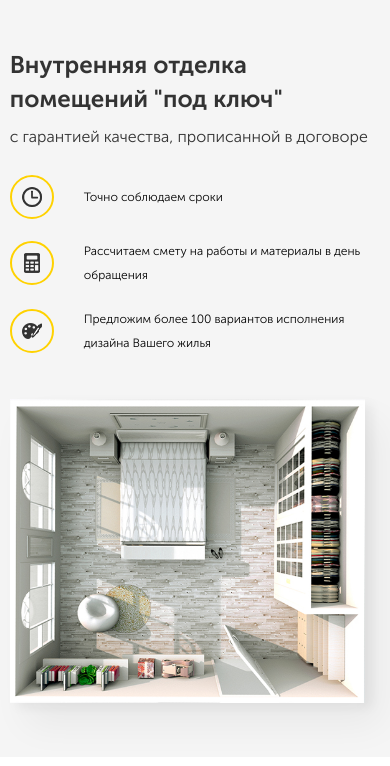
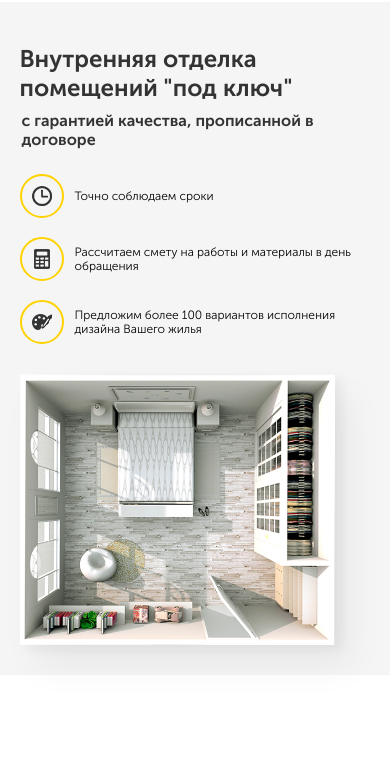
Before and after one commit to shukina7olga/webstart, a plain HTML site: page src/index.html in a window 390 px wide. Shown: the part 78-844 px from the top of the page. Drawn offline with Linux system fonts and the light colour scheme.

Commit message:
принятый 15 урок.с адоптацией под маленькие экраны и шрифтами. секции navbar и hero

```diff
--- a/src/sass/_interface.sass
+++ b/src/sass/_interface.sass
@@ -11,7 +11,7 @@
 @media (max-width: 768px)
     .container
         max-width: 580px
-        width: 95%
+        width: 90%
 
 .button
     border-radius: 10px
--- a/src/sass/blocks/_hero.sass
+++ b/src/sass/blocks/_hero.sass
@@ -1,12 +1,15 @@
 .hero
-    padding: 50px 0
+    padding: 40px 0
     background-color: $bcg-hero-color
     &-block
         display: flex
     &-image
         margin-left: 100px
+        width: 58%
+        height: 70%
         &__main
             box-shadow: 7px 5px 10px $hero-img-shadow, 16px 22px 35px $hero-img-shadow
+
 
     &-text
         flex-basis: 50%
@@ -14,13 +17,14 @@
             color: $text-color
             font-size: 41px
             line-height: 55px
-            margin-bottom: 40px
+            margin-bottom: 38px
             +bold
         &__subtitle
             display: inline-block
             color: $text-color
             font-size: 20px
-            margin-bottom: 69px
+            margin-bottom: 64px
+            +bold
     &-list
         margin: 0
         padding: 0
@@ -56,19 +60,28 @@
             margin-left: 0px
 @media (max-width: 768px)
     .hero
+        padding: 26px 0
         &-text
             &__title
                 font-size: 24px
                 line-height: 1.4
-                margin-bottom: 13px
+                margin-bottom: 9px
+                line-height: 29px
             &__subtitle
                 font-size: 16px
-                margin-bottom: 28px
+                margin-bottom: 25px
+                margin-left: 2px
+                line-height: 19px
         &-list
+            margin-bottom: 30px
             &__text
                 font-size: 12px
+                margin-left: -19px
+                line-height: 14px
             &__item
-                margin-bottom: 20px
+                margin-bottom: 19px
         &-image
             margin-right: 15px
             margin-left: 0px
+            height: 90%
+            width: 90%
--- a/src/sass/blocks/_navbar.sass
+++ b/src/sass/blocks/_navbar.sass
@@ -1,5 +1,5 @@
 .navbar
-    padding: 8px 0
+    padding: 18px 0
     &-block
         display: flex
         justify-content: space-between
@@ -17,6 +17,7 @@
         font-size: 13px
         outline: none
         cursor: pointer
+        +bold
         &:hover
             background: $button-color
     &__phone
@@ -32,11 +33,20 @@
         &__contacts
             display: none
         &__button
+            width: 137px
+            height: 39px
+            border-radius: 5px
             font-size: 12px
-            padding: 15px 26px
+            padding-top: 15px
+            padding-right: 14px
+            padding-left: 14px
+            padding-bottom: 14px
+            margin-right: 15px
+            font-size: 10px
             font-style: 700 //=======//
             box-shadow: none
             text-decoration: none
         &__logo
             width: 91px
             height: 44px
+            margin-left: -5px
```
Also changed, not shown: src/css/style.css, 1 other file.
